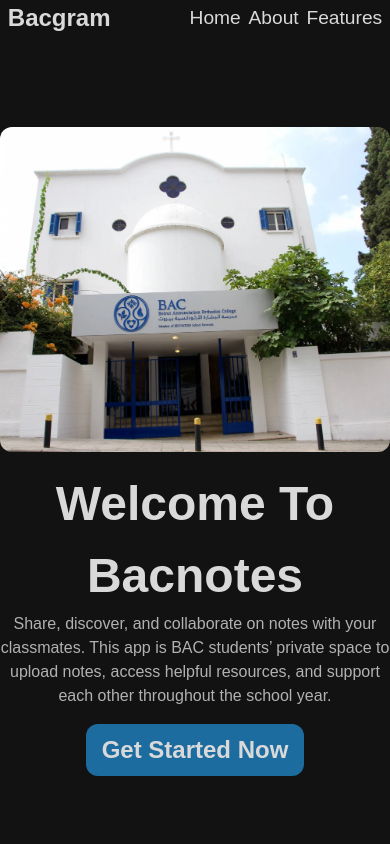
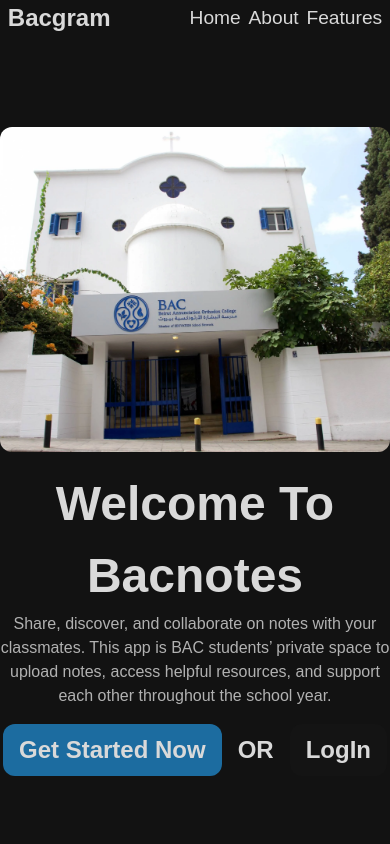
Before and after one commit to Jad-Kobeissi/bacnotes, a Next.js app: page / in a window 390 px wide. Shown: the top 844 px of the page. Built offline with nearby package versions, Linux system fonts and the light colour scheme.

Commit message:
feat: added exit animations fix: changed breakpoint size from 650px to 830px

```diff
--- a/app/globals.css
+++ b/app/globals.css
@@ -10,7 +10,7 @@
   font-family: Arial, Helvetica, sans-serif;
 }
 @theme {
-  --breakpoint-landing-md: 650px;
+  --breakpoint-landing-md: 830px;
 }
 html {
   scroll-behavior: smooth;
--- a/app/page.tsx
+++ b/app/page.tsx
@@ -40,6 +40,7 @@
       id="home"
       initial={{ opacity: 0, y: 20 }}
       animate={inView ? { opacity: 1, y: 0 } : {}}
+      exit={{ opacity: 0, y: -20 }}
       transition={{ duration: 0.3 }}
       ref={ref}
     >
@@ -58,6 +59,13 @@
             onClick={() => router.push("/signup")}
           >
             Get Started Now
+          </button>
+          <h1 className="text-[1.5rem] font-bold">OR</h1>
+          <button
+            className="text-[1.5rem] rounded-xl bg-[#141414] font-bold px-4 py-2  whitespace-nowrap"
+            onClick={() => router.push("/signup")}
+          >
+            LogIn
           </button>
         </div>
       </div>
@@ -79,6 +87,7 @@
       initial={{ opacity: 0, y: 20 }}
       animate={inView ? { opacity: 1, y: 0 } : {}}
       transition={{ duration: 0.3 }}
+      exit={{ opacity: 0, y: -20 }}
       ref={ref}
     >
       <h1 className="md:text-[3rem] text-[2.5rem] font-bold text-center">
@@ -114,6 +123,7 @@
     <motion.div
       initial={{ opacity: 0, y: 20 }}
       animate={inView ? { opacity: 1, y: 0 } : {}}
+      exit={{ opacity: 0, y: -20 }}
       transition={{ duration: 0.3 }}
       ref={ref}
       className="bg-[#141414] w-[250px] h-fit rounded-md flex flex-col items-center justify-center"
```
